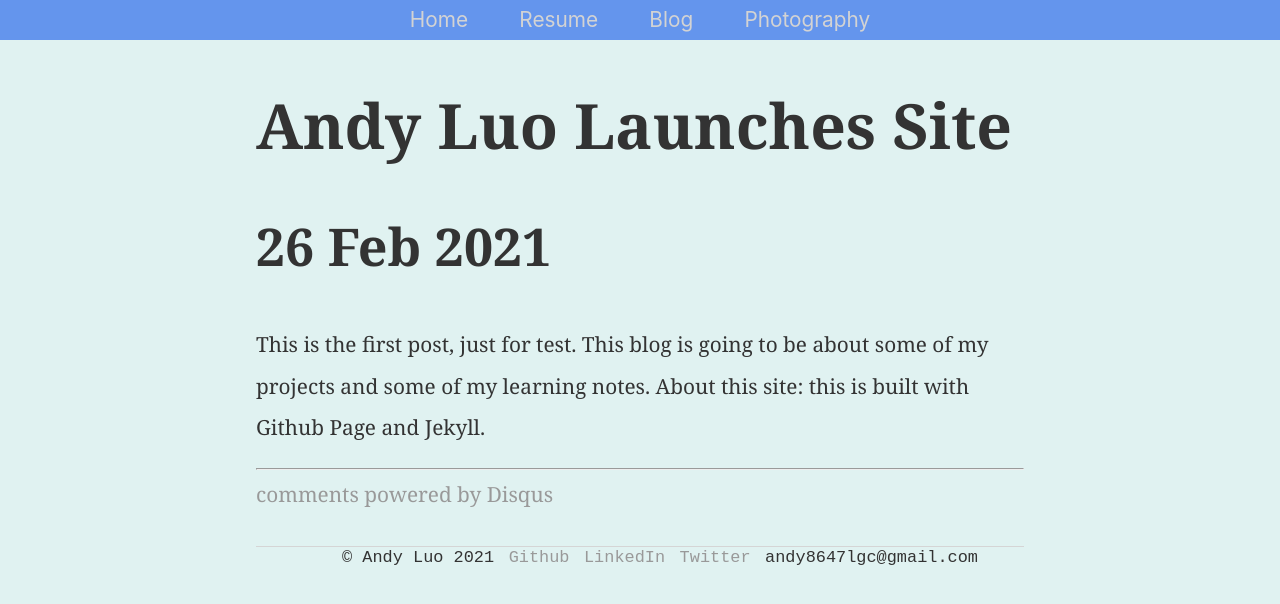
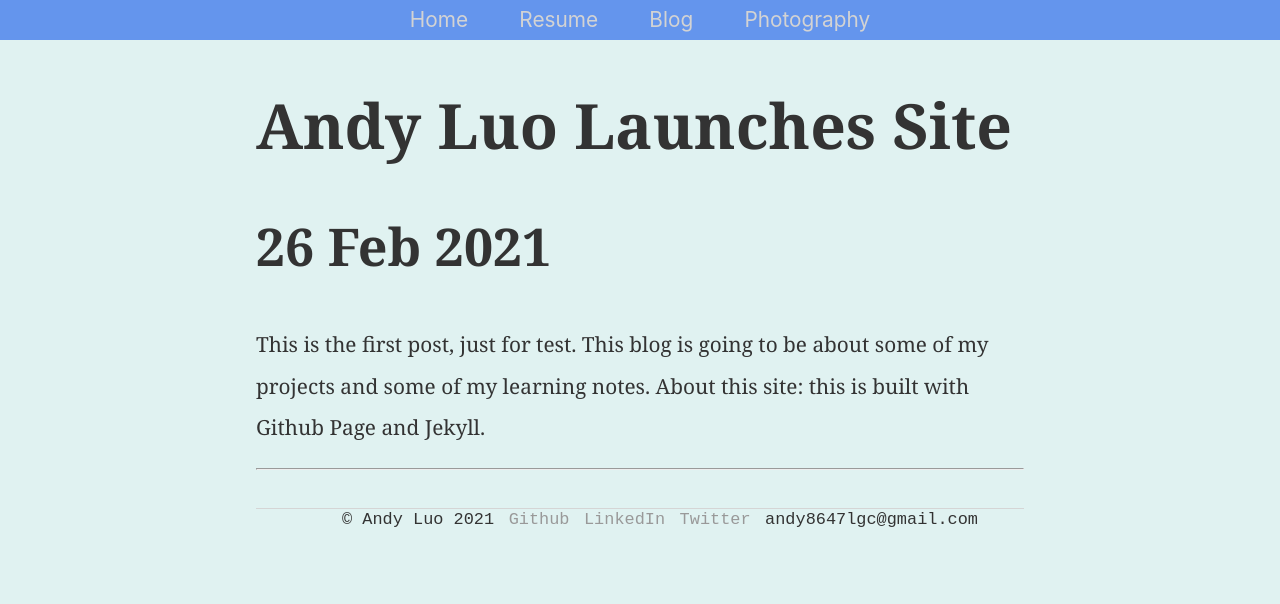
Before and after one commit to Andy8647/Andy8647.github.io, a Jekyll site: the page built from _posts/2021-02-26-andy-luo-site-launched.md, in a window 1280 px wide. Shown: the top 604 px of the page. Built offline with Jekyll 4.4.1, drawn with Linux system fonts in a browser that asks for light colours; comment, search, counter and statistics services are not loaded; some of the changed lines change nothing that is shown.

Commit message:
delete comment

```diff
--- a/_includes/disqus.html
+++ /dev/null
@@ -1,26 +0,0 @@
-<div id="disqus_thread"></div>
-<script type="text/javascript">
-  /* * * CONFIGURATION VARIABLES: EDIT BEFORE PASTING INTO YOUR WEBPAGE * * */
-  var disqus_shortname = "jmcglone"; // required: replace example with your forum shortname
-
-  /* * * DON'T EDIT BELOW THIS LINE * * */
-  (function () {
-    var dsq = document.createElement("script");
-    dsq.type = "text/javascript";
-    dsq.async = true;
-    dsq.src = "//" + disqus_shortname + ".disqus.com/embed.js";
-    (
-      document.getElementsByTagName("head")[0] ||
-      document.getElementsByTagName("body")[0]
-    ).appendChild(dsq);
-  })();
-</script>
-<noscript
-  >Please enable JavaScript to view the
-  <a href="http://disqus.com/?ref_noscript"
-    >comments powered by Disqus.</a
-  ></noscript
->
-<a href="http://disqus.com" class="dsq-brlink"
-  >comments powered by <span class="logo-disqus">Disqus</span></a
->
--- a/_layouts/post.html
+++ b/_layouts/post.html
@@ -9,8 +9,8 @@ notes: active
 
     <h2 class="date">
       <info datetime="{{ page.date }}">
-          {{ page.date | date_to_string }} {% if page.author %} by {{
-          page.author }} {% endif %}
+        {{ page.date | date_to_string }} {% if page.author %} by {{ page.author
+        }} {% endif %}
       </info>
     </h2>
     <!-- Post content -->
@@ -19,12 +19,9 @@ notes: active
     <div class="noteinfo">
       <!-- include some categories and tags maybe? -->
     </div>
-      <br>
+    <br />
 
     <hr />
-
-      <!-- Post comments -->
-      <div class="notecomments">{% include disqus.html %}</div>
   </div>
   <!-- / .note .single -->
 </div>
```
Lines whose indentation alone changed are shown as unchanged.
